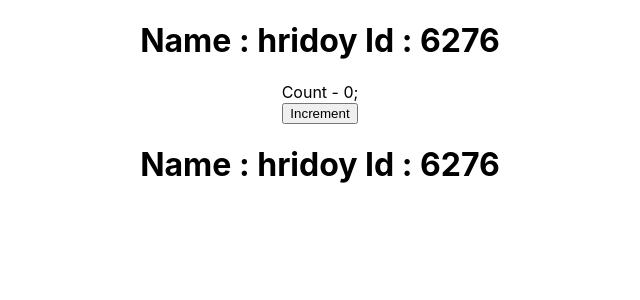
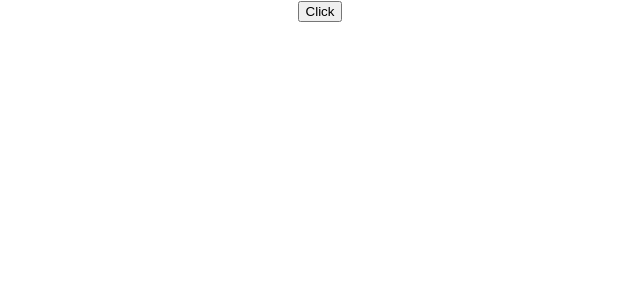
Before and after one commit to hellohridoy/react-state, a React (Create React App) app: page / in a window 1280 px wide. Shown: the top 300 px of the page, without its empty margins (320-960 px from the left). Built offline with nearby package versions, Linux system fonts and the light colour scheme.

Commit message:
EventHandling Functional compontnts

```diff
--- a/src/App.js
+++ b/src/App.js
@@ -3,12 +3,14 @@
 import Counter from './components/Counter';
 import DestructuringPropsAndState from './components/DestructuringPropsAndState';
 import FunctionalProps from './components/FunctionalProps';
+import EventHandling from './components/EventHandling';
 function App() {
   return (
     <div className="App">
-      <DestructuringPropsAndState name="hridoy" id={6276} />
+      {/* <DestructuringPropsAndState name="hridoy" id={6276} />
       <Counter/>
-      <FunctionalProps name="hridoy" id={6276}/>
+      <FunctionalProps name="hridoy" id={6276}/> */}
+      <EventHandling/>
     </div>
   );
 }
--- /dev/null
+++ b/src/components/EventHandling.js
@@ -0,0 +1,14 @@
+import React from 'react'
+
+export default function EventHandling() {
+
+   function clickHandler(){
+       console.log('Button Clicked');
+    }
+  return (
+    // It's important to note that you should generally use the first form, clickHandler, when passing a handler function to an event attribute (e.g., onClick). This allows the event to trigger the function when the appropriate event occurs. On the other hand, using clickHandler() would execute the function immediately without waiting for an event to occur, which might not be desired behavior in most cases.
+    <div>
+      <button onClick={clickHandler}>Click</button>
+    </div>
+  )
+}
```
